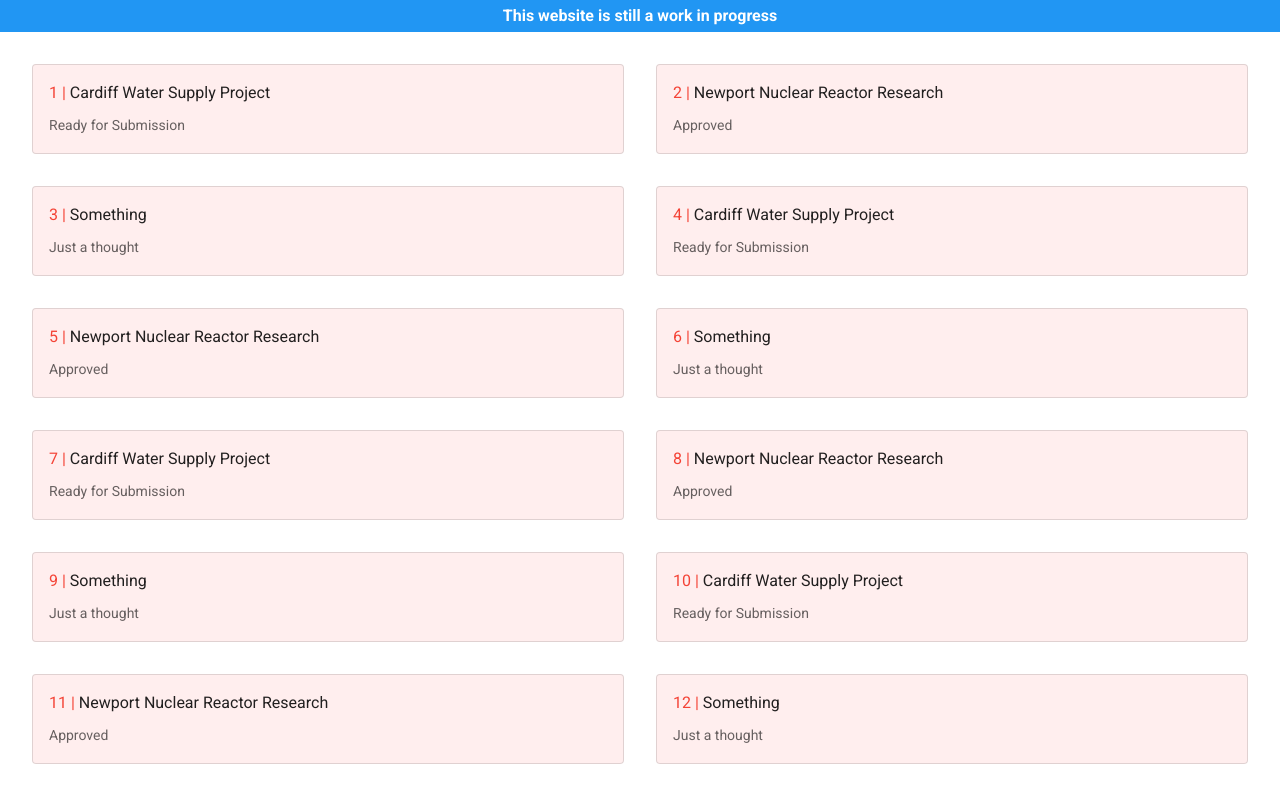
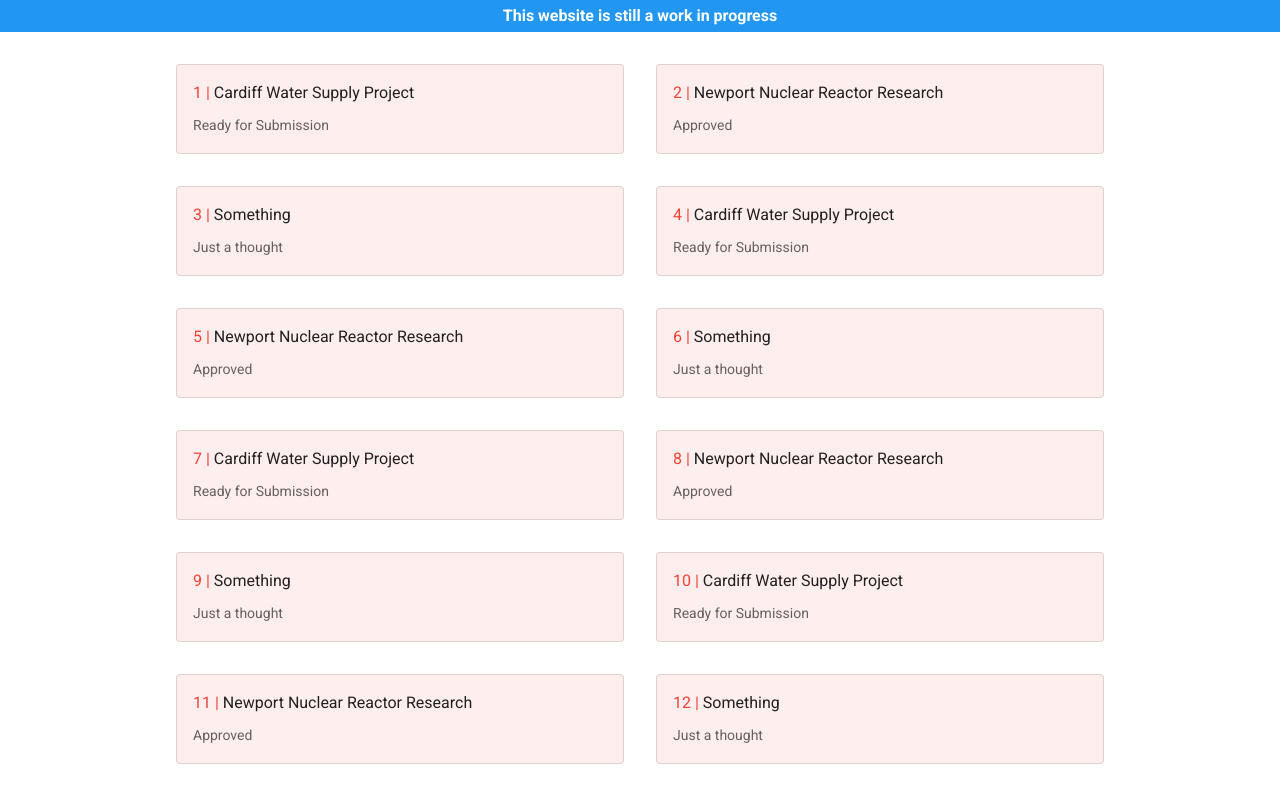
Before and after one commit to Jakepc007/Cardiff-University-PTS-Frontend, a Nuxt app: page /records in a window 1280 px wide. Built offline with nearby package versions, Linux system fonts and the light colour scheme; data requests are answered from the project's data file.

Commit message:
Added class 'app' to nuxt app I'm experimenting with how to best implement styling

```diff
--- a/layouts/default.vue
+++ b/layouts/default.vue
@@ -1,7 +1,7 @@
 <template>
   <v-app>
     <Alert :alert="alert" />
-    <nuxt />
+    <nuxt class="app" />
   </v-app>
 </template>
 
@@ -16,16 +16,16 @@ export default {
   // The fetch here, allows dispatching of VueX actions,
   // which then retrieve the most recent alert, and can
   // then plug that into the layout
-  async fetch({ store, error }) {
-    try {
-      await store.dispatch('alerts/fetchAlert')
-    } catch (e) {
-      error({
-        statusCode: 503,
-        message: 'Unable to fetch events at this time'
-      })
-    }
-  },
+  // async fetch({ store, error }) {
+  //   try {
+  //     await store.dispatch('alerts/fetchAlert')
+  //   } catch (e) {
+  //     error({
+  //       statusCode: 503,
+  //       message: 'Unable to fetch events at this time'
+  //     })
+  //   }
+  // },
   computed: {
     ...mapState({
       alert: (state) => state.alerts.alert
@@ -34,7 +34,7 @@ export default {
 }
 </script>
 
-<style scoped>
+<style lang="scss" scoped>
 /* This doesn't seem to do anything, but I will keep it for now... */
 @import url('https://fonts.googleapis.com/css2?family=Roboto:wght@400;700&display=swap');
 
@@ -43,4 +43,16 @@ export default {
   padding: 0;
   margin: 0;
 }
+
+.app {
+  padding-left: 1rem;
+  padding-right: 1rem;
+  margin-left: auto;
+  margin-right: auto;
+  width: 100%;
+
+  @media only screen and (min-width: 900px) {
+    width: 80%;
+  }
+}
 </style>
```
